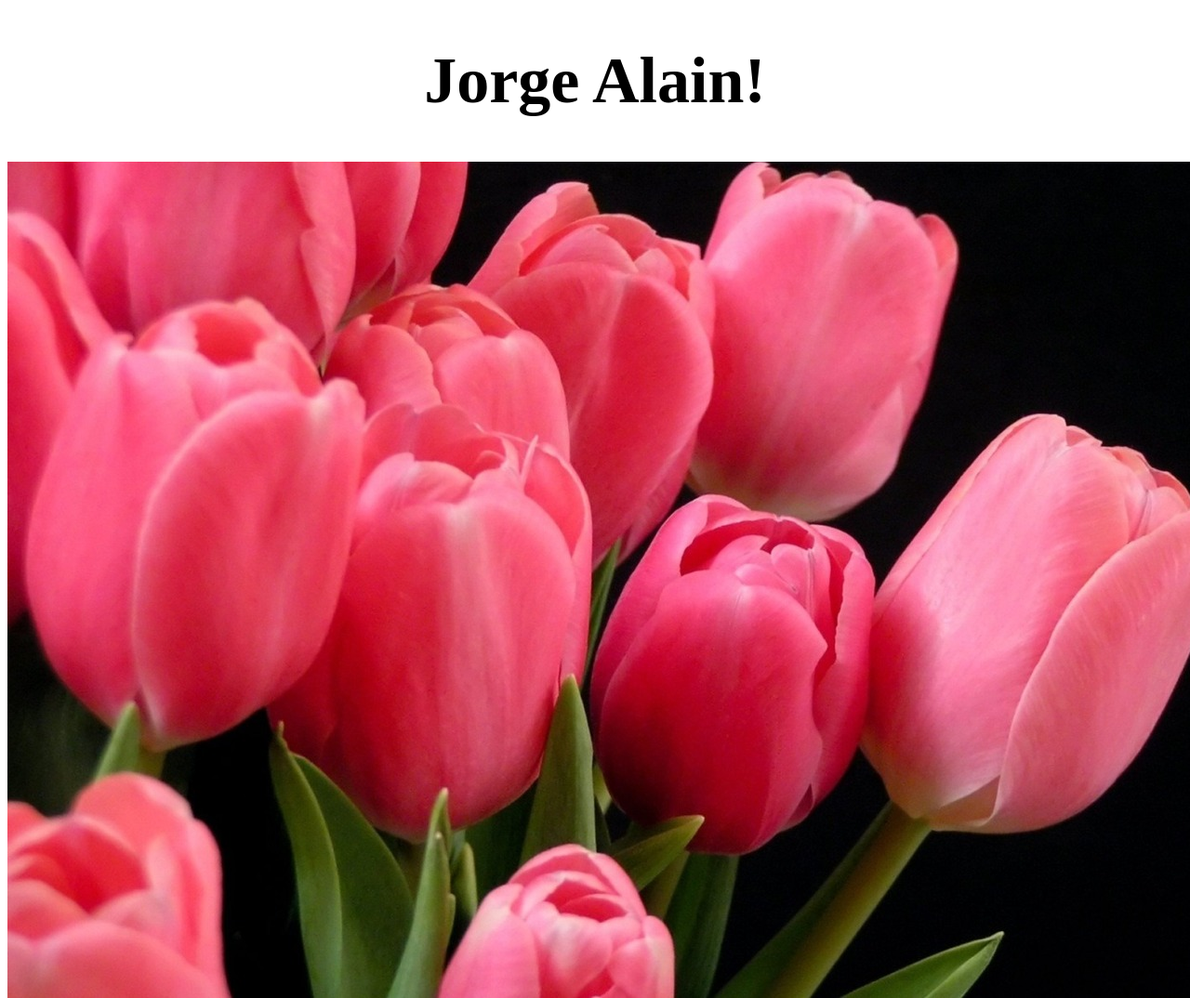
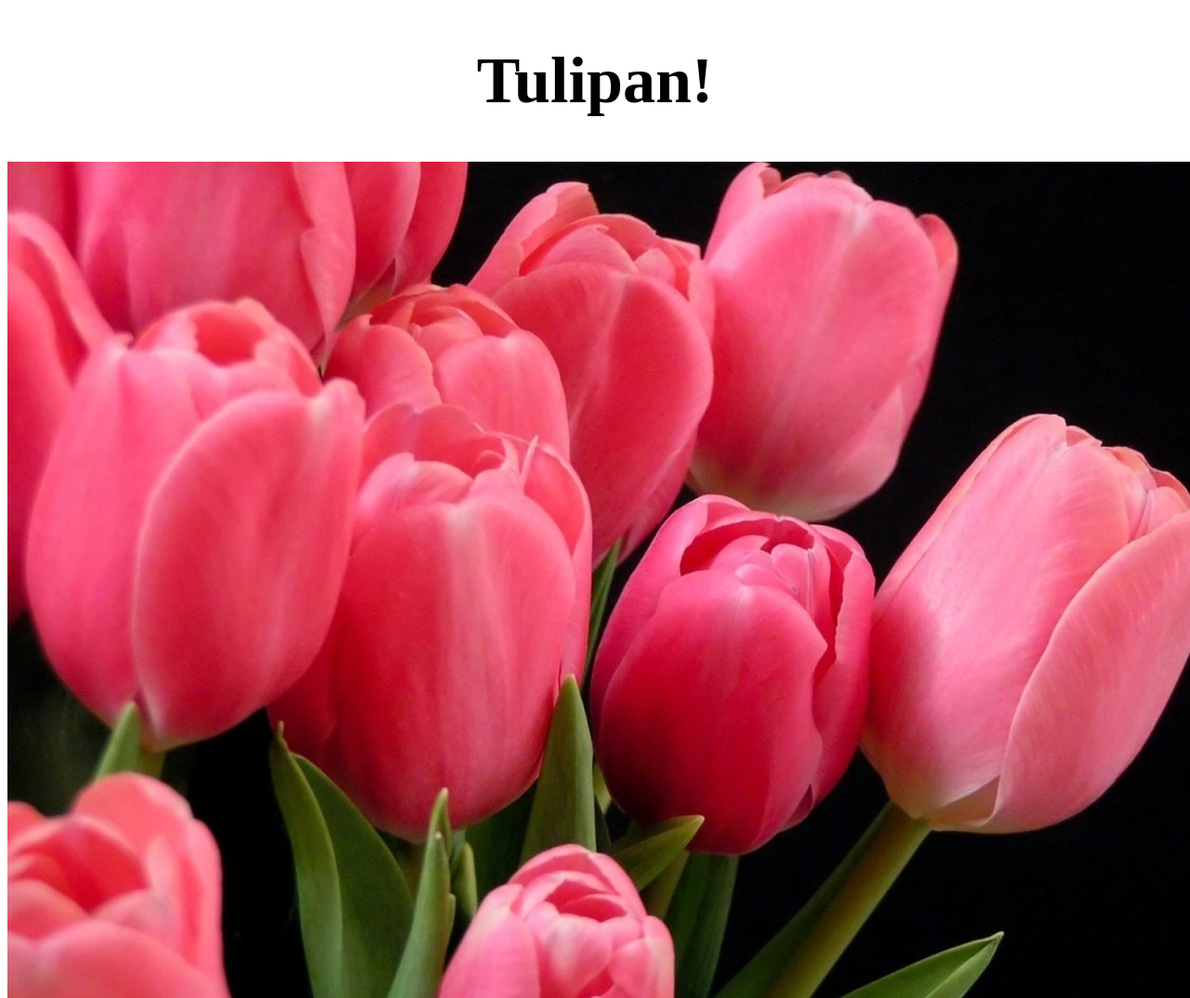
Before and after one commit to JorgeAlain18/My-second-project-, a plain HTML site: page index.html in a window 1280 px wide. Shown: the top 1074 px of the page at 93% size. Drawn offline with Linux system fonts and the light colour scheme.

Commit message:
Change header from 'Jorge Alain' to 'Tulipan'

```diff
--- a/index.html
+++ b/index.html
@@ -7,7 +7,7 @@
     <link rel="stylesheet" href="style.css">
 </head>
 <body>
-<h1> Jorge Alain! </h1>
+<h1> Tulipan! </h1>
 <img src="./Tulipanes rosados M.jpg" alt="imagen de Tupilan">
 </body>
 </html>
```
